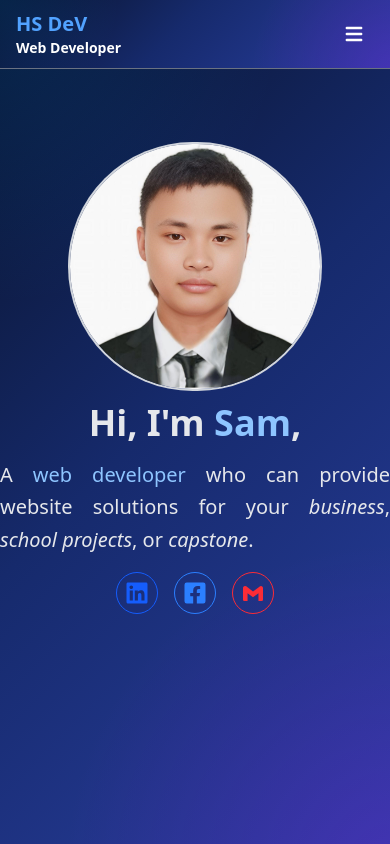
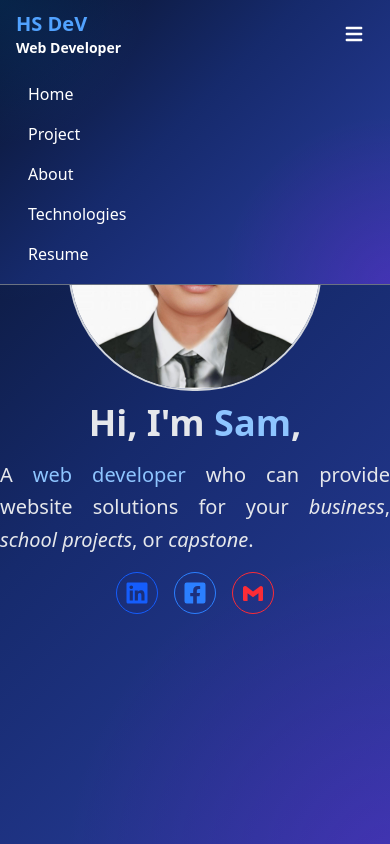
Before and after one commit to HannSammDev/MyPortfolio, a React (Vite) app: page / in a window 390 px wide. Both pictures are taken after a click on the button "Open main menu". Shown: the top 844 px of the page. Built offline with nearby package versions, Linux system fonts and the light colour scheme.

Commit message:
update nav

```diff
--- a/src/header.jsx
+++ b/src/header.jsx
@@ -2,6 +2,7 @@ import { useEffect, useState } from "react";
 
 export const MainPage = () => {
   const [navWhite, setNavWhite] = useState(false);
+  const [isOpen, setIsOpen] = useState(false); // ✅ mobile menu state
 
   useEffect(() => {
     const handleScroll = () => {
@@ -10,7 +11,6 @@ export const MainPage = () => {
       if (projectSection) {
         const rect = projectSection.getBoundingClientRect();
 
-        // kapag nasa project section
         if (rect.top <= 100 && rect.bottom >= 100) {
           setNavWhite(true);
         } else {
@@ -20,7 +20,6 @@ export const MainPage = () => {
     };
 
     window.addEventListener("scroll", handleScroll);
-
     return () => window.removeEventListener("scroll", handleScroll);
   }, []);
 
@@ -47,19 +46,9 @@ export const MainPage = () => {
         >
           <div className="flex flex-wrap justify-between items-center mx-auto max-w-screen-xl">
             {/* LOGO */}
-            <a
-              href="https://www.facebook.com/hannsamm.beleganio"
-              // Changed 'flex items-center' to 'flex flex-col items-center'
-              className="flex flex-col items-center"
-            >
-              {/* <img
-    className="w-10 h-10 mr-3 p-1 rounded-full ring-2 ring-gray-300"
-    src="./profile.jpg"
-    alt="Profile"
-  /> */}
-
+            <a href="#home" className="flex flex-col items-start">
               <span
-                className={`self-start text-xl font-semibold whitespace-nowrap transition-all duration-300 ${
+                className={`text-xl font-semibold transition-all duration-300 ${
                   navWhite ? "text-black" : "text-blue-400"
                 }`}
               >
@@ -67,7 +56,7 @@ export const MainPage = () => {
               </span>
 
               <span
-                className={`self-start text-sm font-semibold whitespace-nowrap transition-all duration-300 ${
+                className={`text-sm font-semibold transition-all duration-300 ${
                   navWhite ? "text-black" : "text-white"
                 }`}
               >
@@ -79,6 +68,7 @@ export const MainPage = () => {
             <div className="flex items-center lg:order-2">
               <button
                 type="button"
+                onClick={() => setIsOpen(!isOpen)} // ✅ toggle
                 className={`inline-flex items-center p-2 ml-1 text-sm rounded-lg lg:hidden ${
                   navWhite
                     ? "text-black hover:bg-gray-200"
@@ -102,7 +92,11 @@ export const MainPage = () => {
             </div>
 
             {/* NAV LINKS */}
-            <div className="hidden justify-between items-center w-full lg:flex lg:w-auto lg:order-1">
+            <div
+              className={`${
+                isOpen ? "block" : "hidden"
+              } w-full lg:flex lg:w-auto lg:order-1`}
+            >
               <ul className="flex flex-col mt-4 font-medium lg:flex-row lg:space-x-8 lg:mt-0">
                 {[
                   { href: "#home", label: "Home" },
@@ -113,6 +107,7 @@ export const MainPage = () => {
                   <li key={item.href}>
                     <a
                       href={item.href}
+                      onClick={() => setIsOpen(false)} // ✅ auto close
                       className={`block py-2 pr-4 pl-3 transition-all duration-300 ${
                         navWhite
                           ? "text-black hover:text-blue-700"
@@ -127,6 +122,7 @@ export const MainPage = () => {
                 <li>
                   <a
                     href="/resume.pdf"
+                    onClick={() => setIsOpen(false)}
                     className={`block py-2 pr-4 pl-3 transition-all duration-300 ${
                       navWhite
                         ? "text-black hover:text-blue-700"
```
